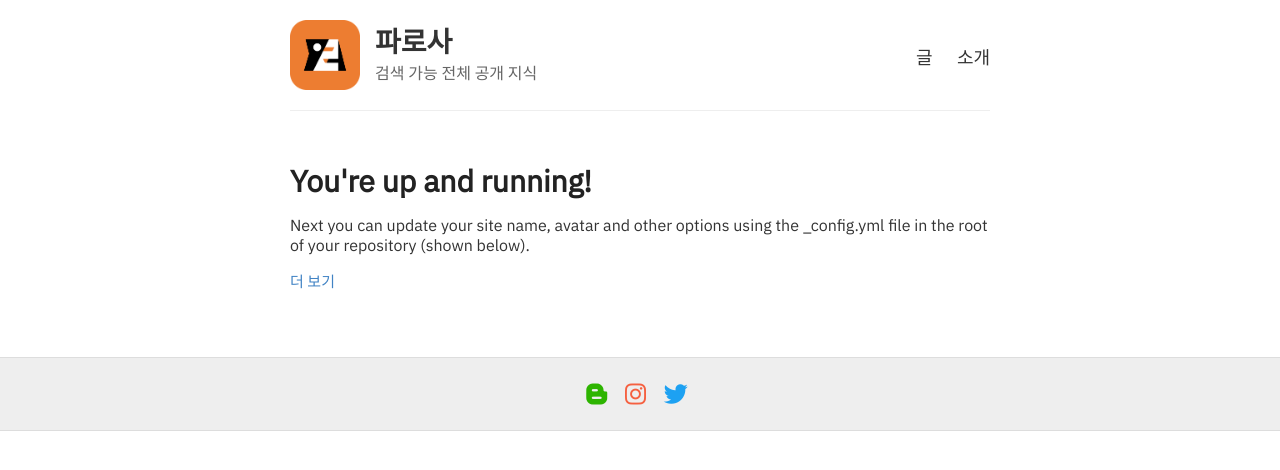
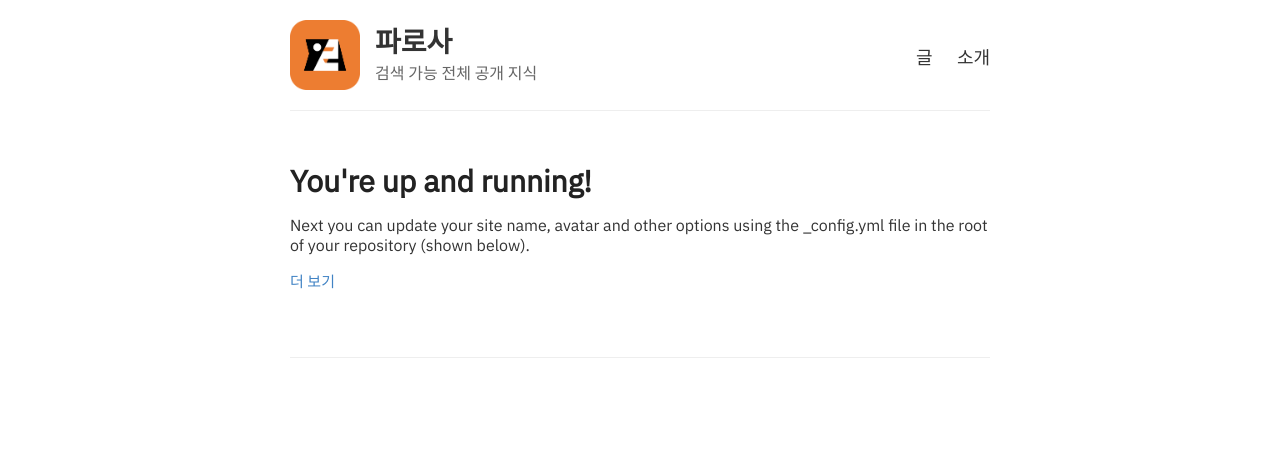
Before and after one commit to parosaone/blog, a Jekyll site: the page built from index.html, in a window 1280 px wide. Shown: the top 470 px of the page. Built offline with Jekyll 4.4.1, drawn with Linux system fonts in a browser that asks for light colours; nearby versions of some CDN libraries.

Commit message:
Remove Footer Links

```diff
--- a/_includes/svg-icons.html
+++ /dev/null
@@ -1,3 +0,0 @@
-{% if site.footer-links.naverblog %}<a href="https://blog.naver.com/{{ site.footer-links.naverblog }}" target="_blank"><i class="fab fa-blogger-b" style="color: #2DB400"></i></a>{% endif %}
-{% if site.footer-links.instagram %}<a href="https://instagram.com/{{ site.footer-links.instagram }}" target="_blank"><i class="fab fa-instagram" style="color: #F56040"></i></a>{% endif %}
-{% if site.footer-links.twitter %}<a href="https://www.twitter.com/{{ site.footer-links.twitter }}" target="_blank"><i class="fab fa-twitter" style="color: #1DA1F2"></i></a>{% endif %}
--- a/_layouts/default.html
+++ b/_layouts/default.html
@@ -18,8 +18,6 @@
   <link rel="stylesheet" type="text/css" href="{{ site.baseurl }}/style.css" />
   <link rel="alternate" type="application/rss+xml" title="{{ site.name }} - {{ site.description }}"
     href="{{ site.baseurl }}/feed.xml" />
-
-  <script src="https://kit.fontawesome.com/bdb91bcaa6.js" crossorigin="anonymous"></script>
 
   <!-- Created with Jekyll Now - http://github.com/barryclark/jekyll-now -->
 </head>
@@ -50,7 +48,6 @@
   <div class="wrapper-footer">
     <div class="container">
       <footer class="footer">
-        {% include svg-icons.html %}
       </footer>
     </div>
   </div>
--- a/style.scss
+++ b/style.scss
@@ -263,18 +263,14 @@ nav {
 
 .wrapper-footer {
   margin-top: 50px;
-  border-top: 1px solid #ddd;
-  border-bottom: 1px solid #ddd;
-  background-color: $lightGray;
 }
 
 footer {
+  border-top: 1px solid $lightGray;
   padding: 20px 0;
   text-align: center;
   font-size: 24px;
   letter-spacing: 6px;
 }
 
-// Settled on moving the import of syntax highlighting to the bottom of the CSS
-// ... Otherwise it really bloats up the top of the CSS file and makes it difficult to find the start
 @import "highlights";
```
